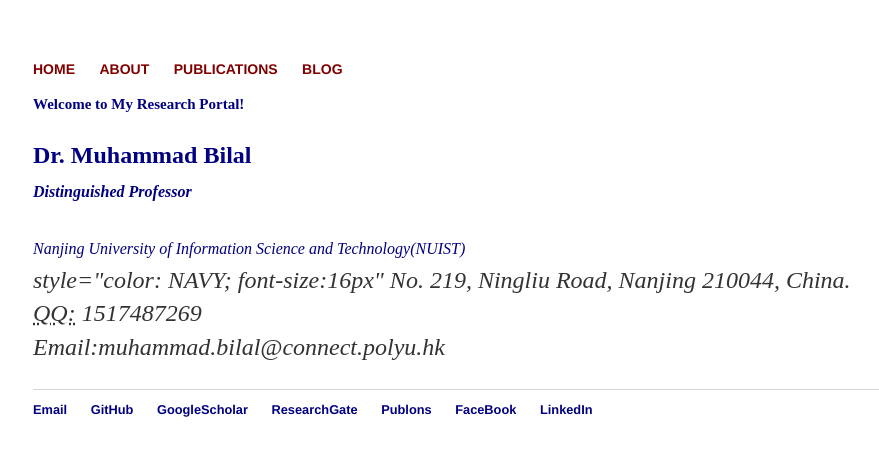
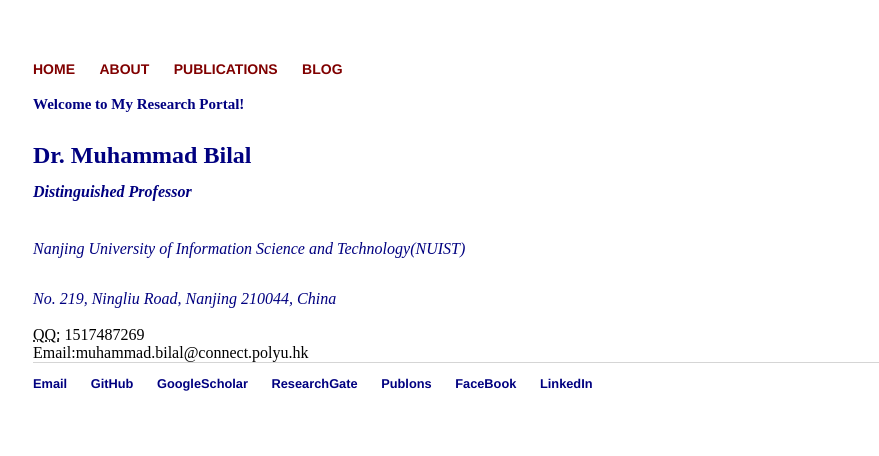
Before and after one commit to rs-DrBilal/rsbilal.github.io, a Jekyll site: the page built from index.html, in a window 1280 px wide. Shown: the top 456 px of the page, without its empty margins (159-1038 px from the left). Built offline with Jekyll 4.4.1, drawn with Linux system fonts in a browser that asks for light colours.

Commit message:
Update index.html

```diff
--- a/index.html
+++ b/index.html
@@ -7,10 +7,10 @@ title: Muhammad Bilal
 	<p> <a href="http://ocean.nuist.edu.cn/muhammadbilal" style="color: NAVY;line-height:1.0"><strong>Dr. Muhammad Bilal</strong></a><br>
 	<a href="http://ocean.nuist.edu.cn"style="color: NAVY;font-size:16px;line-height:1.0"><strong><em>Distinguished Professor</em></strong></a></p>
 
-					<p> <a href="https://en.nuist.edu.cn/" style="color: NAVY; font-size:16px; line-height:1.5"> <em> Nanjing University of Information Science and Technology(NUIST)</a><br>
-					style="color: NAVY; font-size:16px" No. 219, Ningliu Road, Nanjing 210044, China.<br>
+					<p> <a href="https://en.nuist.edu.cn/" style="color: NAVY; font-size:16px; line-height:1.5"> <em> Nanjing University of Information Science and Technology(NUIST)</em></a><br></p>
+					<p style="color: NAVY; font-size:16px"> <em> No. 219, Ningliu Road, Nanjing 210044, China </em><br></p>
 					<abbr title="QQ">QQ:</abbr> 1517487269<br>
 					<span class="obfuscate">Email:muhammad.bilal@connect.polyu.hk</span>
-					</em><br></p>
+					<br>
 
 </div><!-- /.blurb -->
```
